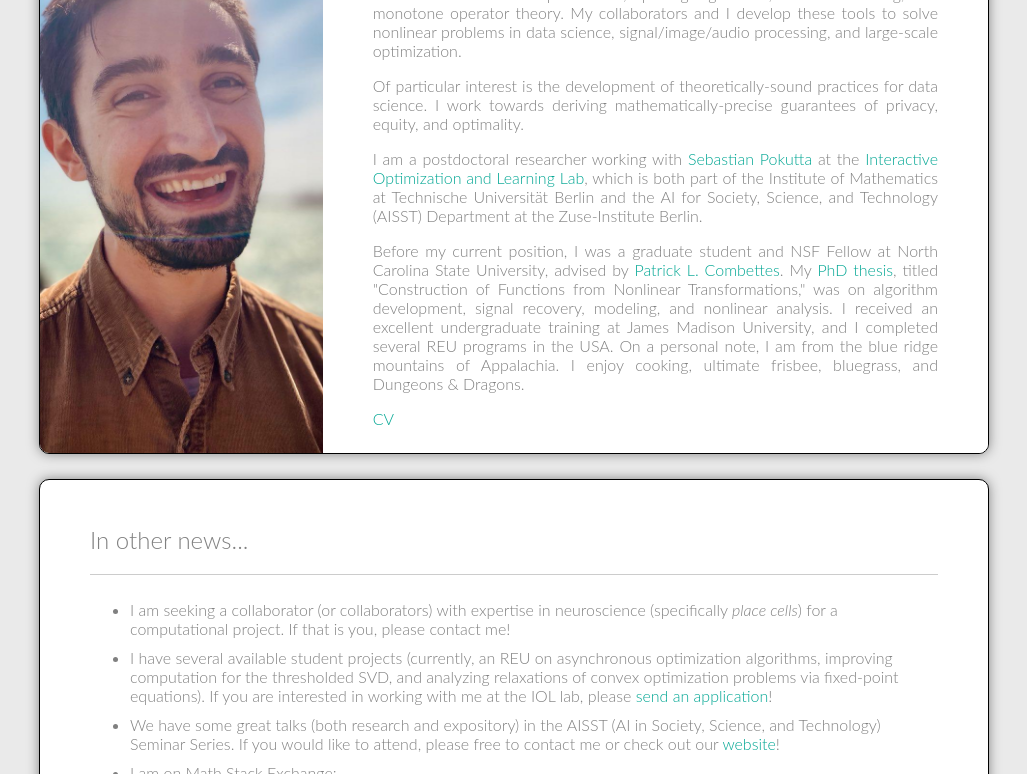
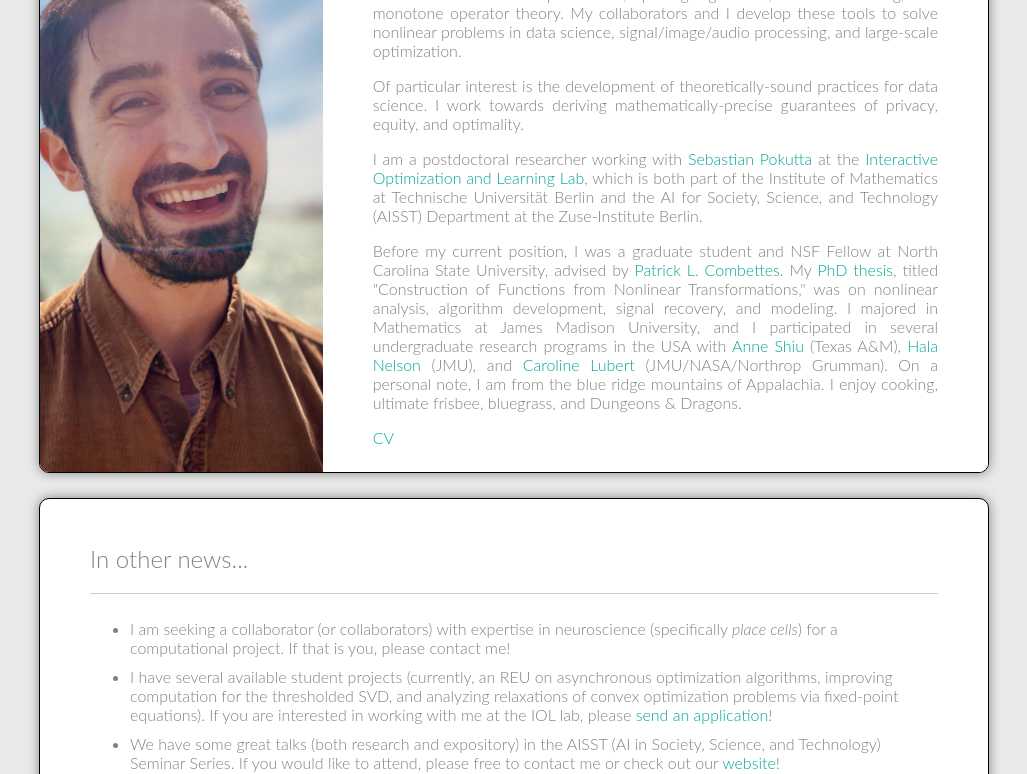
Before and after one commit to zevwoodstock/zevwoodstock.github.io, a Jekyll site: the page built from about-me/index.html, in a window 1280 px wide and 900 px high, scrolled down 323 px, cut to the strip 0-774 px from the top of the window. Shown: the whole strip, without its empty margins (126-1153 px from the left). Built offline with Jekyll 4.4.1, drawn with Linux system fonts in a browser that asks for light colours; some web fonts are replaced.

Commit message:
small fixes, added links

```diff
--- a/about-me/index.html
+++ b/about-me/index.html
@@ -54,13 +54,19 @@
 Before my current position, I was
 a graduate student and NSF Fellow at North Carolina State
 University, advised by
-<a href="https://pcombet.math.ncsu.edu/">Patrick L.  Combettes</a>.
+<a href="https://pcombet.math.ncsu.edu/">Patrick L. Combettes</a>.
 My <a href="media/publications/thesis.pdf">PhD thesis</a>, titled
 "Construction of Functions from Nonlinear Transformations," was on
-algorithm development, signal recovery, modeling, and nonlinear
-analysis. I received an excellent undergraduate training at James
-Madison University, and I completed several REU programs in the
-USA. On a personal note, I am from the blue ridge mountains of
+nonlinear analysis, algorithm development, signal recovery,
+and modeling. I majored in Mathematics at James Madison University,
+and I participated in several undergraduate research programs in
+the USA with <a href="https://www.math.tamu.edu/~annejls/">Anne
+Shiu</a> (Texas A&amp;M), <a
+href="https://educ.jmu.edu/~nelsonhy/">Hala Nelson</a> (JMU), and
+<a
+href="https://www.jmu.edu/mathstat/undergrad-research/aeroacoustics-lab.shtml">Caroline
+Lubert</a> (JMU/NASA/Northrop Grumman).
+On a personal note, I am from the blue ridge mountains of
 Appalachia. I enjoy cooking, ultimate frisbee, bluegrass,
 and Dungeons &amp; Dragons.
 	    </p>
```
Also changed, not shown: other parts of about-me/index.html (+1 -1 lines).
